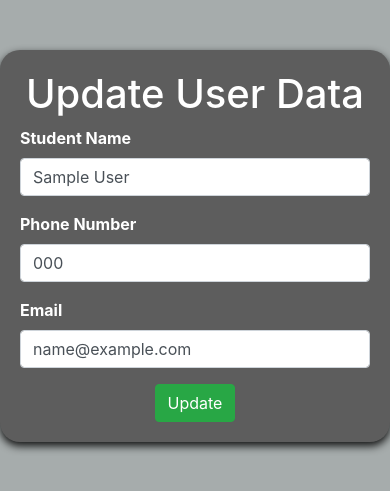
After one commit to dlshn/crud-operations-in-php, a PHP site: page /update.php?id=1 in a window 390 px wide. The commit adds this page. Shown: the top 491 px of the page. Run offline with PHP 8.4, Linux system fonts and the light colour scheme; tables that the repository leaves empty or names only in its code hold one stand-in row (values such as "Sample post").

Commit message:
php script add for update user details
user can name, phone and email edit after registration

```diff
--- a/public/logout.php
+++ b/public/logout.php
@@ -2,7 +2,7 @@
 session_start();
 $_SESSION = array(); // clear all session data using empty array
 session_destroy(); //remove all session entries
-header('Location: register.php');
+header('Location: login.php');
 exit(); // terminate script run
 
 // simply: This code starts a session, clears all session variables,
--- a/public/style.css
+++ b/public/style.css
@@ -6,13 +6,19 @@ body{
  .container {
     color: #ffffff;
 
-    max-width: 400px;
+    /* display: flex;
+    flex-wrap: wrap;
+    justify-content: center;
+    width: auto; Auto width depending on content */
+
     margin: 50px auto; /* Center horizontally and add top margin */
     padding: 20px;
     background-color: #5d5d5d;
     border-radius: 20px;
-    box-shadow: 0 4px 8px rgba(0, 0, 0, 0.9); /* Border shadow */
+     box-shadow: 0 4px 8px rgba(0, 0, 0, 0.9); /* Border shadow  */
 }
+
+
 
 thead th {
     font-weight: bold;
@@ -31,7 +37,7 @@ td, th{
 /* Button styling */
 .btn-primary, .btn-danger {
     margin-top: 10px;
-    width: 30%;
+    width: 20%;
 }
 
 /* Checkbox spacing */
--- /dev/null
+++ b/public/update.php
@@ -0,0 +1,94 @@
+<?php // Data retrieval script
+include '../src/config.php';
+session_start();
+
+$id = $_GET['id'];
+$name = '';
+$phone = '';
+$email = '';
+
+// Retrieve current user data for the given ID
+if(isset($id)){
+    $sql = "SELECT studentname,phone,email FROM users WHERE id=?";
+    $stmt = mysqli_prepare($con, $sql);
+    mysqli_stmt_bind_param($stmt,"s", $id);
+    mysqli_stmt_execute($stmt);
+    $result = mysqli_stmt_get_result($stmt);
+    if($row = mysqli_fetch_assoc($result)){
+        $name = $row['studentname'];
+        $phone = $row['phone'];
+        $email = $row['email'];
+    }
+}
+
+
+?>
+
+<!DOCTYPE html>
+<html lang="en">
+<head>
+    <meta charset="UTF-8">
+    <meta name="viewport" content="width=device-width, initial-scale=1.0">
+    <title>update</title>
+    <link rel="stylesheet" href="https://cdn.jsdelivr.net/npm/bootstrap@4.0.0/dist/css/bootstrap.min.css">
+    <link rel="stylesheet" href="style.css">
+</head>
+<body>
+    <div class="container">
+    <h1 class="text-center">Update User Data</h1>
+    <form action="update.php?id=<?php echo $id; ?>" method="POST">
+        <!-- <div class="form-group">
+            <label for="id">StudentId</label>
+            <input type="id" class="form-control" id="id" name="id" value="<?php echo htmlspecialchars($id); ?>" required>
+        </div> -->
+        <div class="form-group">
+            <label for="studentname">Student Name</label>
+            <input type="text" class="form-control" id="studentname" name="studentname" value="<?php echo htmlspecialchars($name); ?>" required>
+        </div>
+        <div class="form-group">
+            <label for="phone">Phone Number</label>
+            <input type="tel" class="form-control" id="phone" name="phone" value="<?php echo htmlspecialchars($phone); ?>" required>
+        </div>
+        <div class="form-group">
+            <label for="email">Email</label>
+            <input type="email" class="form-control" id="email" name="email" value="<?php echo htmlspecialchars($email); ?>" required>
+        </div>
+
+        <?php if(!empty($error_message)): ?>
+            <div style="color: red;" class="text-center mt-3"><?php echo htmlspecialchars($error_message); ?></div>
+        <?php endif; ?>
+
+        <div class="d-flex justify-content-center">
+            <button type="submit" name="update" class="btn btn-success">Update</button>
+        </div>
+
+    </form>
+    </div>
+
+</body>
+</html>
+
+<?php
+$error_message = '';
+
+if(isset($_POST['update'])){
+    // $id = $_POST['id'];
+    $name = $_POST['studentname'];
+    $phone = $_POST['phone'];
+    $email = $_POST['email'];
+
+    $sql = "UPDATE users SET studentname=?, phone=?, email=? WHERE id=?";
+    $stmt = mysqli_prepare($con, $sql);
+    mysqli_stmt_bind_param($stmt,"ssss", $name, $phone, $email, $id);
+
+
+    if(mysqli_stmt_execute($stmt)){
+
+        header("Location: index.php");
+        exit();
+    }else{
+        $error_message = "Not update user data";
+    }
+}
+$con->close();
+?>
```
Also changed, not shown: public/index.php (+18 -6 lines), public/register.php (+10 -4 lines).
